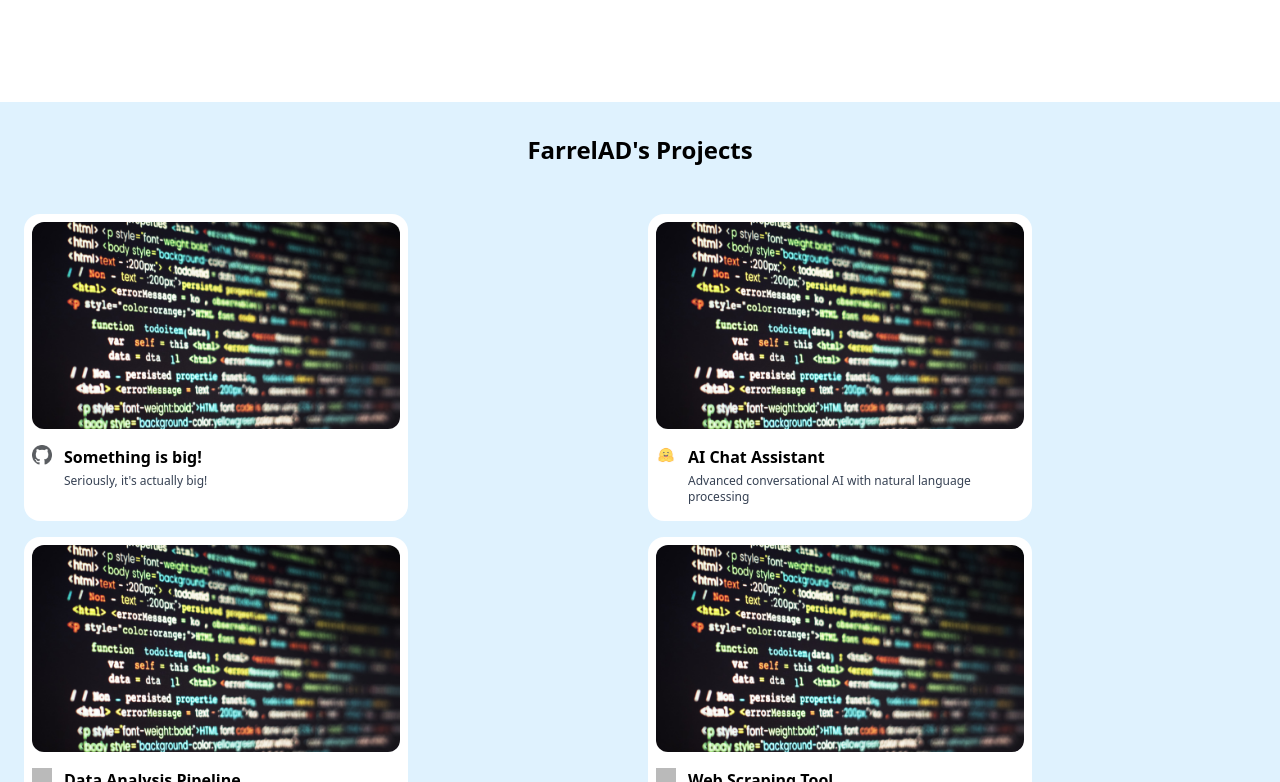
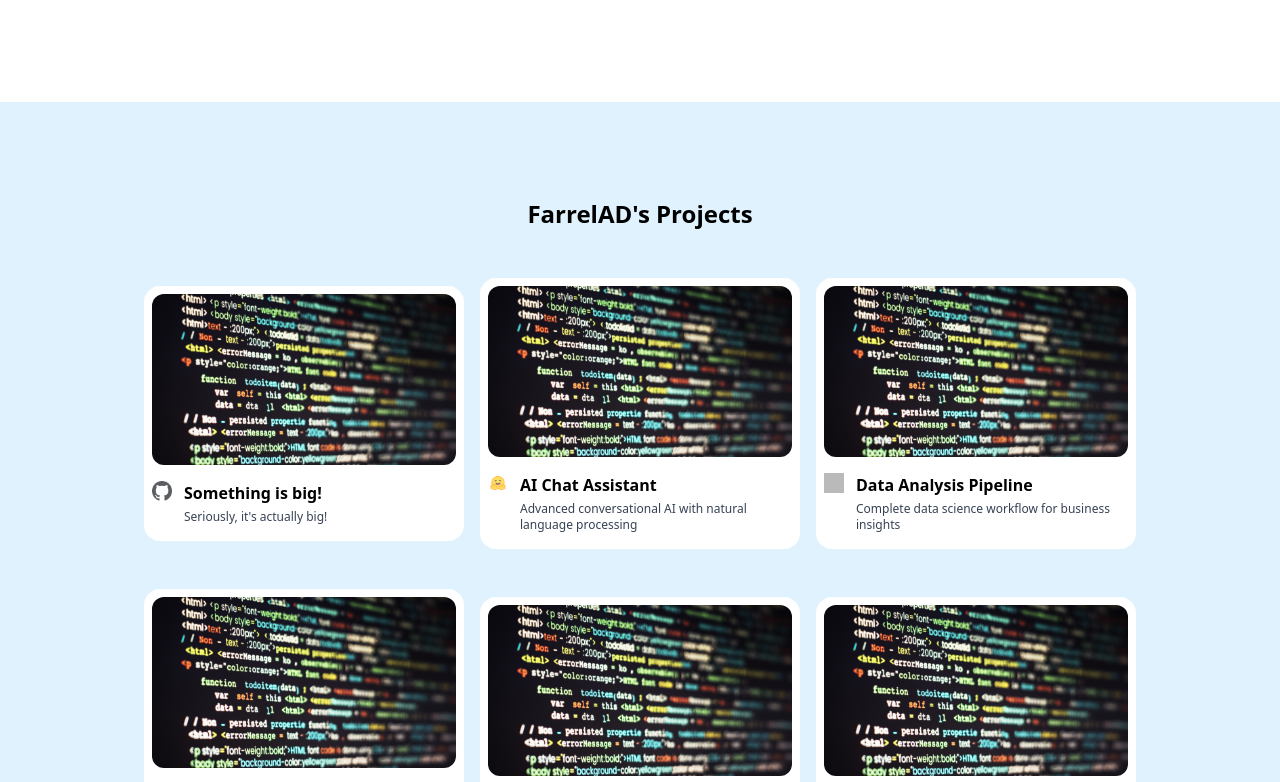
Before and after one commit to FarrelAD/farrelad.github.io, a Nuxt app: page / in a window 1280 px wide. Shown: the part 698-1480 px from the top of the page. Built offline with nearby package versions, Linux system fonts and the light colour scheme; grey boxes are pictures that could not be loaded.

Commit message:
feat: projects section responsitivity

```diff
--- a/app/components/section/Projects.vue
+++ b/app/components/section/Projects.vue
@@ -46,10 +46,10 @@ const seeMoreProjects = () => {
 </script>
 
 <template>
-    <section class="min-h-screen px-6 pt-8 pb-24 flex flex-col gap-12 bg-sky-100">
+    <section class="min-h-screen px-6 pt-8 pb-24 md:px-36 md:py-24 flex flex-col gap-12 bg-sky-100">
         <h2 class="font-bold text-center text-2xl">FarrelAD's Projects</h2>
 
-        <div class="grid grid-cols-2 grid-rows-3 gap-4">
+        <div class="grid grid-cols-2 md:grid-cols-3 grid-rows-3 gap-4 md:gap-y-10 place-items-center">
             <CardProject
                 v-for="(project, index) in projects"
                 :key="index"
@@ -58,7 +58,7 @@ const seeMoreProjects = () => {
         </div>
 
         <div class="flex justify-center items-center">
-            <div class="w-3/4">
+            <div class="w-3/4 md:w-1/2">
                 <ButtonRounded text="See more projects!" @click="seeMoreProjects" />
             </div>
         </div>
```
